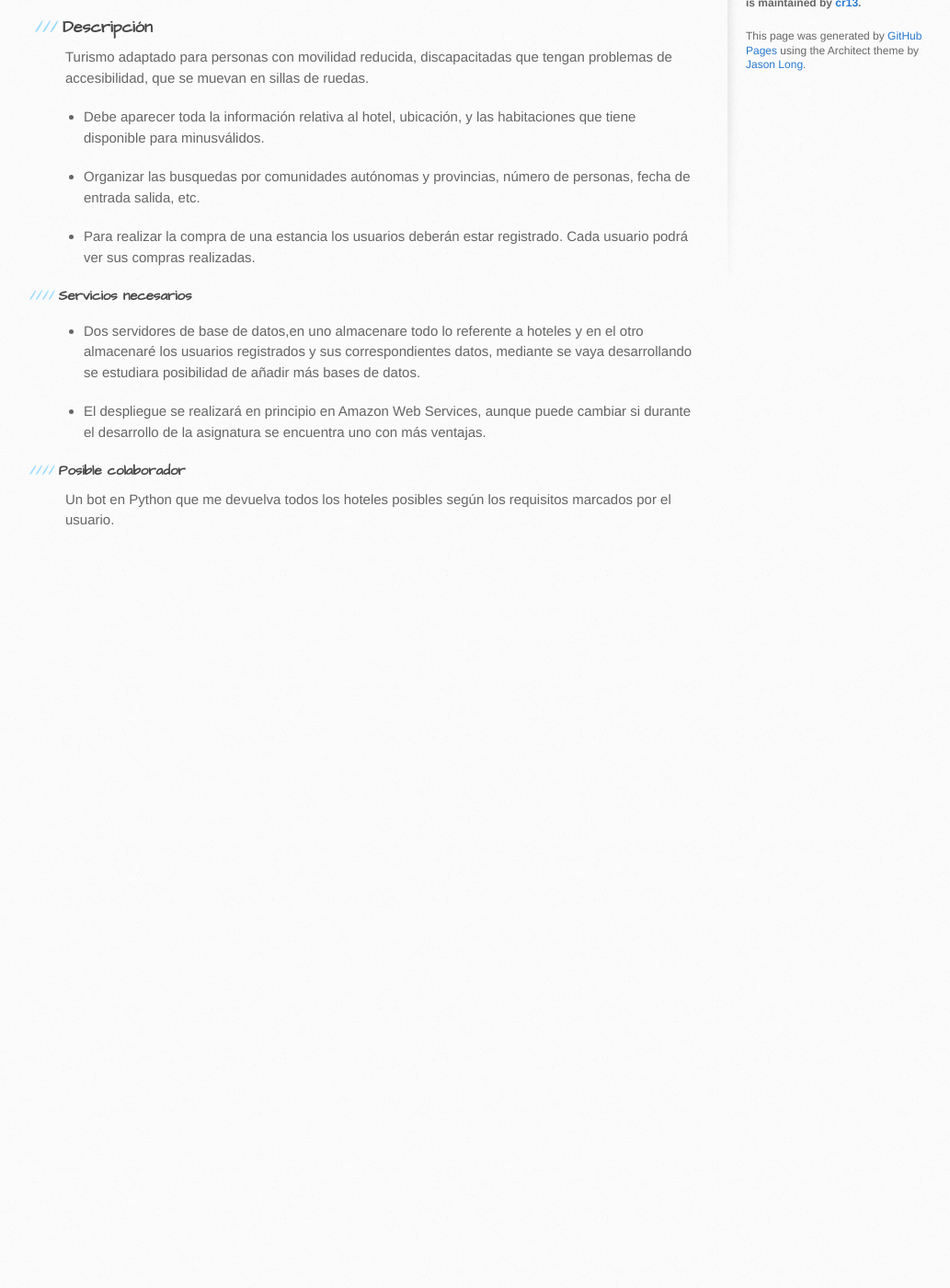
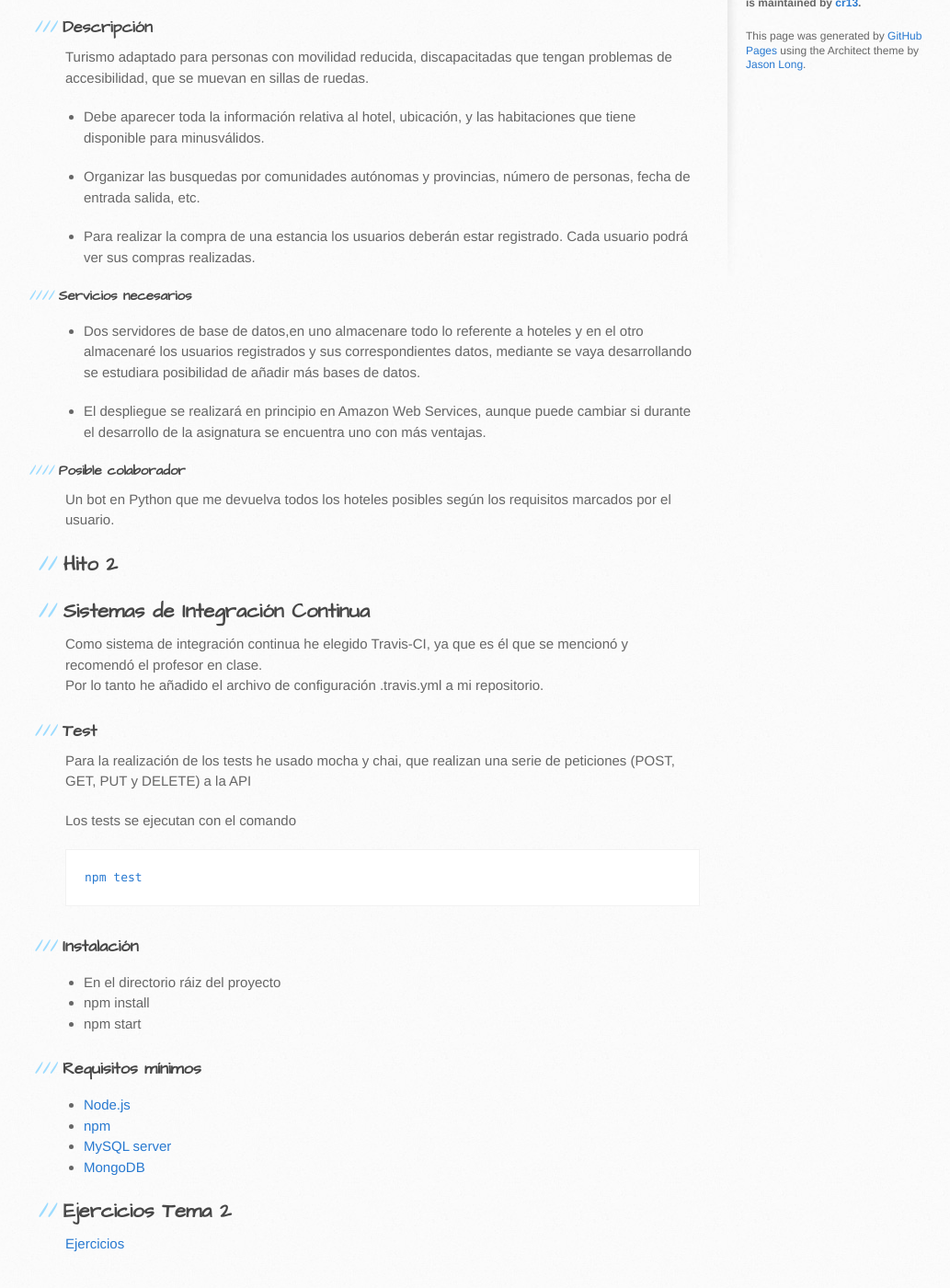
Before and after one commit to cr13/VIAJES_SIN_BARRERAS, a Jekyll site: the page built from index.md, in a window 1280 px wide and 1400 px high, scrolled down 402 px. Shown: the whole window at 92% size, without its empty margins (99-1132 px from the left). Built offline with Jekyll 4.4.1, drawn with Linux system fonts in a browser that asks for light colours; before the commit the page ends 1021 px from its top, so only the background shows below that.

Commit message:
Subo documentación hito 2 #12

```diff
--- a/index.md
+++ b/index.md
@@ -27,3 +27,33 @@ Turismo adaptado para personas con movilidad reducida, discapacitadas que tengan
 #### Posible colaborador
 
 Un bot en Python que me devuelva todos los hoteles posibles según los requisitos marcados por el usuario.
+
+## Hito 2
+
+## Sistemas de Integración Continua
+
+Como sistema de integración continua he elegido Travis-CI, ya que es él que se mencionó y recomendó el profesor en clase.
+Por lo tanto he añadido el archivo de configuración .travis.yml a mi repositorio.
+
+### Test
+
+Para la realización de los tests he usado mocha y chai, que realizan una serie de peticiones (POST, GET, PUT y DELETE) a la API
+
+Los tests se ejecutan con el comando
+
+    npm test
+
+### Instalación
+  - En el directorio ráiz del proyecto
+  - npm install
+  - npm start
+
+### Requisitos mínimos
+  - [Node.js](https://nodejs.org/en/)
+  - [npm](https://docs.npmjs.com/getting-started/installing-node)
+  - [MySQL server](https://help.ubuntu.com/lts/serverguide/mysql.html)
+  - [MongoDB](https://docs.mongodb.com/manual/tutorial/install-mongodb-on-ubuntu/)
+
+## Ejercicios Tema 2
+
+[Ejercicios](https://github.com/cr13/Ejercicios_IV/blob/master/tema2.md)
```
